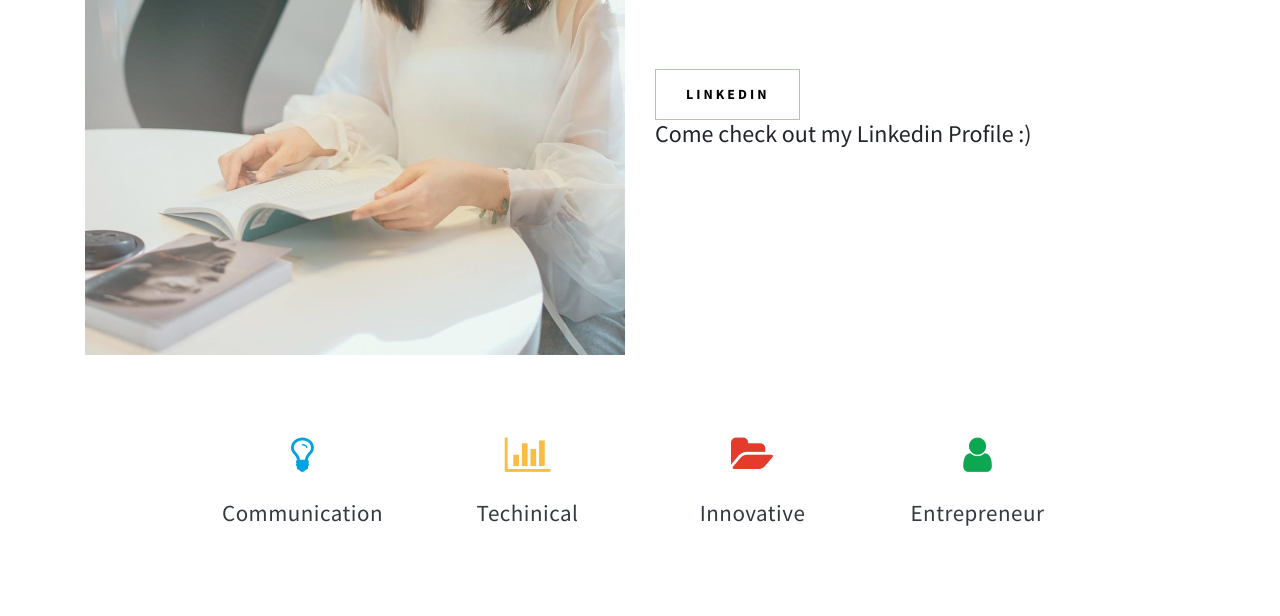
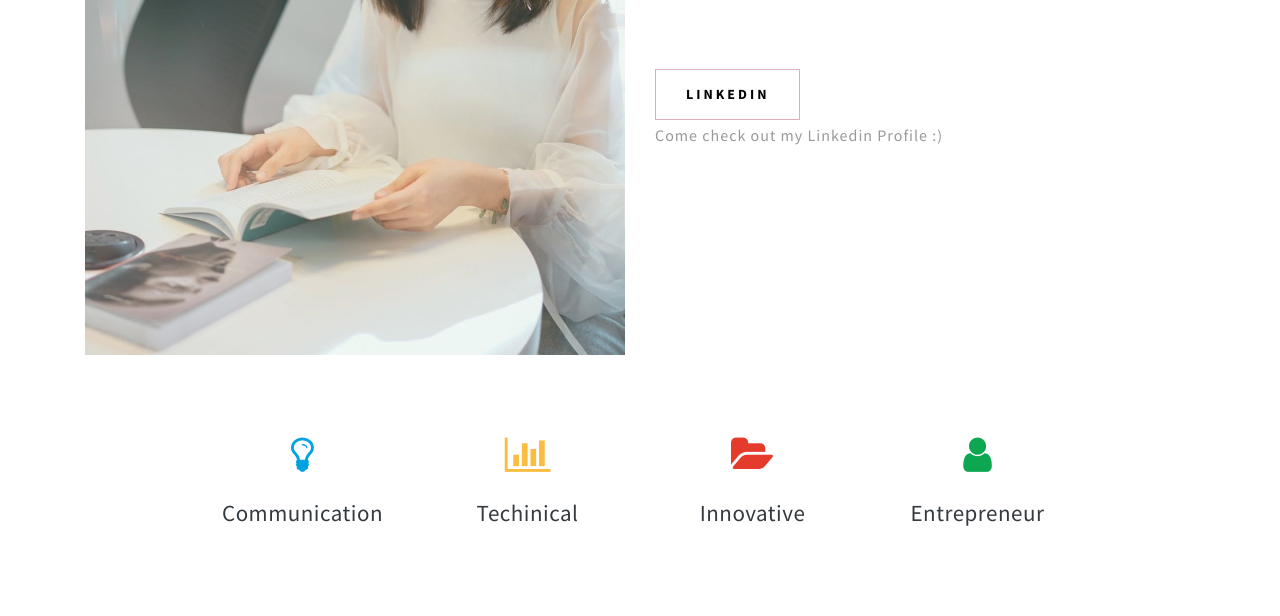
Before and after one commit to lindsayshen/lindsayshen.github.io, a plain HTML site: page index.html in a window 1280 px wide. Shown: the part 1292-1908 px from the top of the page. Drawn offline with Linux system fonts and the light colour scheme.

Commit message:
self-intro edit2

```diff
--- a/index.html
+++ b/index.html
@@ -125,7 +125,7 @@ License URL: http://creativecommons.org/licenses/by/3.0/
 
 					<a href="https://www.linkedin.com/in/lindsayshen/" target="_blank"
 						class="btn button-style-2 mt-5">Linkedin</a>
-						<h4>Come check out my Linkedin Profile :)</h4>
+						<p>Come check out my Linkedin Profile :)</p>
 
 				</div>
 			</div>
```
